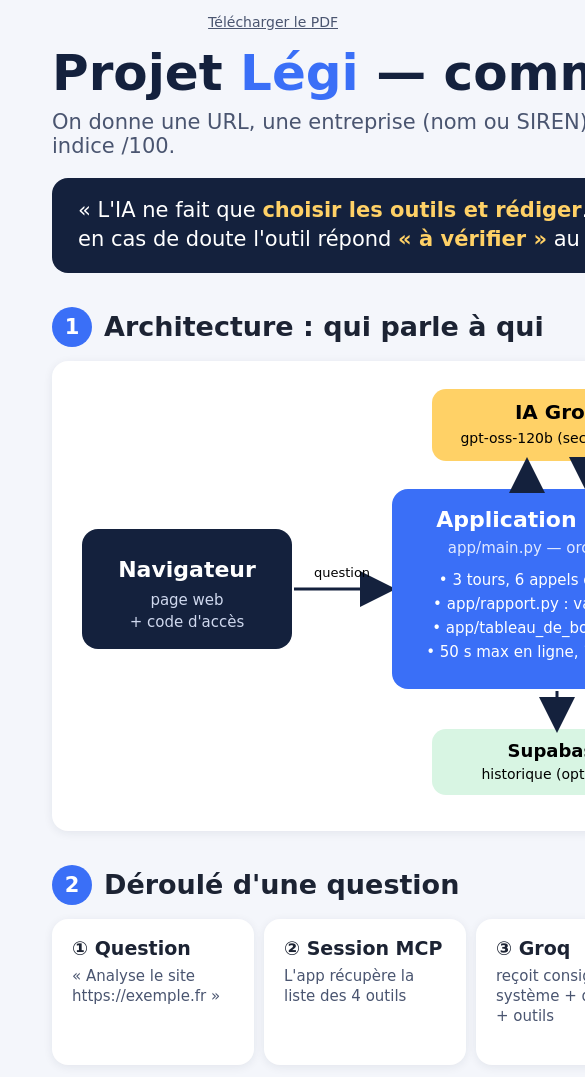
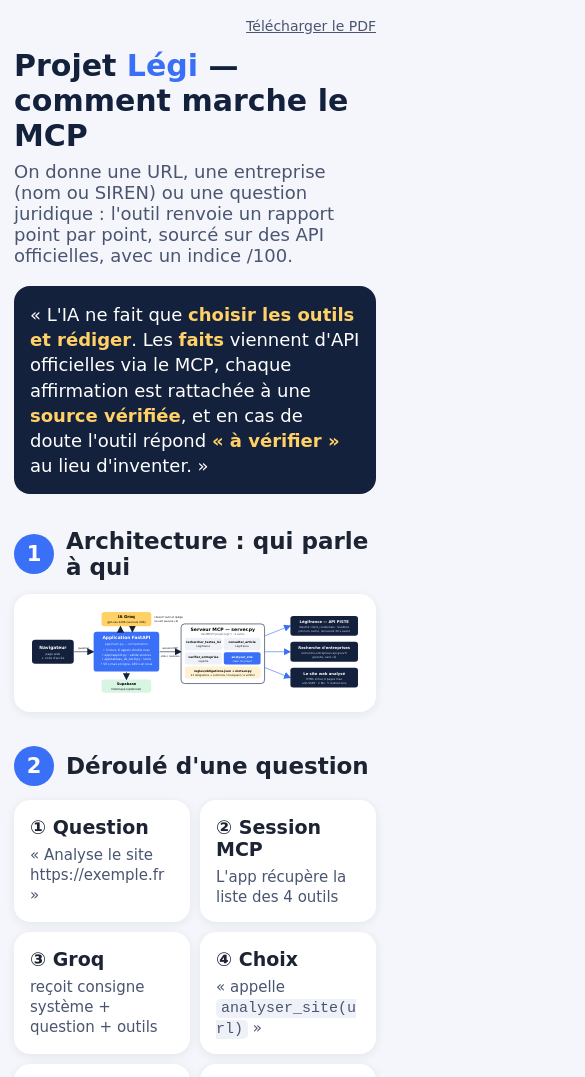
Before and after one commit to ccochod-source/projet-legi, a plain HTML site: page app/static/schema.html in a window 390 px wide. Shown: the top 1077 px of the page, 585 px wide, since content can reach past the window. Drawn offline with Linux system fonts and the light colour scheme.

Commit message:
Adapter le poster MCP aux écrans mobiles et portables
Co-Authored-By: Devin AI <158243242+devin-ai-integration[bot]@users.noreply.github.com>

```diff
--- a/app/static/schema.css
+++ b/app/static/schema.css
@@ -1,5 +1,4 @@
 
-@page{size:1800px 3780px;margin:0}
 *{box-sizing:border-box}body{margin:0;width:1800px;font-family:"DejaVu Sans",Arial,sans-serif;background:#f4f6fb;color:#1c2333;font-size:17px}
 .wrap{padding:44px 52px}
 h1{font-size:50px;margin:0;color:#14213d}h1 span{color:#3a6ff7}
@@ -39,4 +38,40 @@ table{border-collapse:collapse;width:100%;font-size:14.5px}td,th{padding:4px 6px
 .schema-style-15{margin-top:22px;text-align:center}
 .schema-navigation{position:absolute;top:14px;right:52px;font-size:14px}
 .schema-navigation a{color:#4a5570;text-decoration:underline}
-@media print{.schema-navigation{display:none}}
+@media screen{
+  body{width:100%}
+  .wrap{width:100%;max-width:1800px;margin:0 auto;overflow-wrap:anywhere}
+  .schema-navigation{position:static;text-align:right;margin-bottom:14px}
+  .architecture{display:block;width:100%;height:auto}
+  .grid>*{min-width:0}
+  h2 .n{flex-shrink:0}
+  table{table-layout:fixed}
+  th:first-child{width:22%}
+  th:last-child{width:30%}
+  .schema-style-8 svg{max-width:100%;height:auto}
+}
+@media screen and (max-width:1400px){
+  .wrap{padding:30px}
+  .schema-style-1{grid-template-columns:repeat(4,minmax(0,1fr))}
+  .g4,.lim{grid-template-columns:repeat(2,minmax(0,1fr))}
+  .g3,.schema-style-7{grid-template-columns:repeat(2,minmax(0,1fr))}
+}
+@media screen and (max-width:1000px){
+  .wrap{padding:24px}
+  h1{font-size:38px}
+  .g2,.schema-style-4,.schema-style-7{grid-template-columns:minmax(0,1fr)}
+}
+@media screen and (max-width:700px){
+  .wrap{padding:18px 14px}
+  h1{font-size:30px}
+  h2{font-size:23px}
+  .sub,.phrase{font-size:18px}
+  .phrase{padding:16px}
+  .card{padding:16px}
+  .schema-style-1{grid-template-columns:repeat(2,minmax(0,1fr))}
+  .g3,.g4,.lim{grid-template-columns:minmax(0,1fr)}
+}
+@media print{
+  @page{size:1800px 3780px;margin:0}
+  .schema-navigation{display:none}
+}
--- a/app/static/schema.html
+++ b/app/static/schema.html
@@ -1,4 +1,5 @@
 <!doctype html><html lang="fr"><head><meta charset="utf-8"><title>Projet Légi — Schéma du MCP</title>
+<meta name="viewport" content="width=device-width, initial-scale=1">
 <link rel="stylesheet" href="/static/schema.css"></head><body><div class="wrap">
 <nav class="schema-navigation" aria-label="Document à télécharger"><a href="/static/schema_mcp.pdf" download>Télécharger le PDF</a></nav>
 <h1>Projet <span>Légi</span> — comment marche le MCP</h1>
@@ -7,7 +8,7 @@
 
 <h2><span class="n">1</span>Architecture : qui parle à qui</h2>
 <div class="card">
-<svg width="1660" height="430" viewBox="0 0 1660 430">
+<svg class="architecture" width="1660" height="430" viewBox="0 0 1660 430">
 <defs><marker id="a" markerWidth="12" markerHeight="12" refX="10" refY="6" orient="auto"><path d="M0,0 L12,6 L0,12 z" fill="#14213d"/></marker>
 <marker id="b" markerWidth="12" markerHeight="12" refX="10" refY="6" orient="auto"><path d="M0,0 L12,6 L0,12 z" fill="#3a6ff7"/></marker></defs>
 <!-- user -->
```
Also changed, not shown: 1 other file.
